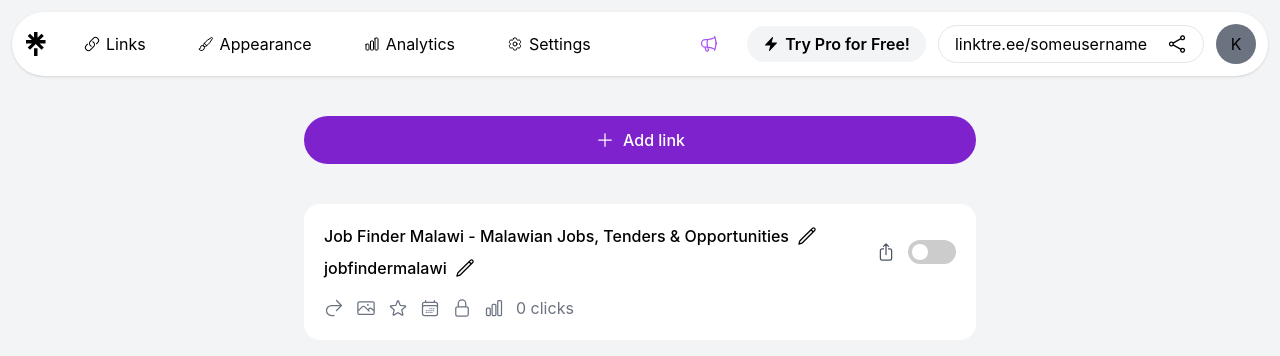
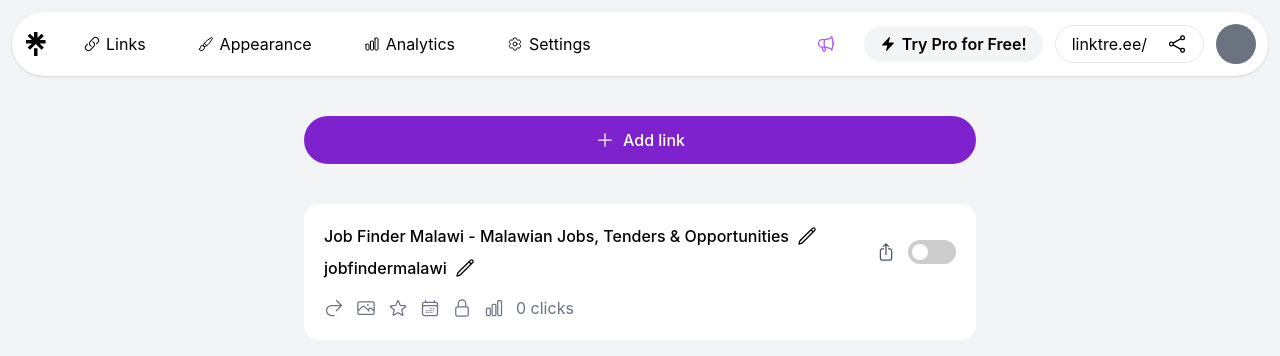
Before and after one commit to KellsWorks/linktree-clone, a React (Create React App) app in the folder frontend/: page /admin in a window 1280 px wide. Shown: the top 356 px of the page. Built offline with nearby package versions, Linux system fonts and the light colour scheme.

Commit message:
frontend: login, auth store

```diff
--- a/frontend/package.json
+++ b/frontend/package.json
@@ -21,6 +21,7 @@
     "react-router-dom": "^6.14.1",
     "react-scripts": "5.0.1",
     "react-toastify": "^9.1.3",
+    "redux-persist": "^6.0.0",
     "typescript": "^4.9.5",
     "web-vitals": "^2.1.4"
   },
--- a/frontend/src/index.tsx
+++ b/frontend/src/index.tsx
@@ -13,6 +13,9 @@
 import Register from './pages/auth/Register';
 import Admin from './pages/admin';
 import Account from './pages/account';
+import { Provider } from 'react-redux';
+
+import store, { persistor } from './store'
 
 const router = createBrowserRouter([
   {
@@ -43,7 +46,10 @@
 
 root.render(
   <React.StrictMode>
+    <Provider store={store}>
+
     <RouterProvider router={router} />
+    </Provider>
   </React.StrictMode>
 );
 
--- a/frontend/src/pages/admin/index.tsx
+++ b/frontend/src/pages/admin/index.tsx
@@ -7,6 +7,11 @@
 import '../../additional-styles/switch.css'
 
 import HeaderIcon from '../../assets/header.svg'
+import { useSelector } from 'react-redux'
+import { RootState } from '../../store'
+import ApiService from '../services/ApiService'
+
+import { ToastContainer, toast } from 'react-toastify';
 
 const interests = new Array<{ name: String, imageUrl: any }>(
     {
@@ -44,7 +49,13 @@
     const [title, setTitle] = useState<string>('Job Finder Malawi - Malawian Jobs, Tenders & Opportunities');
     const [weblink, setWeblink] = useState('jobfindermalawi');
 
+    const [newTitle, setNewTitle] = useState<string>('')
+
     const [showAdd, setShowAdd] = useState<boolean>(false);
+
+    const auth = useSelector((state: RootState) => state.auth);
+
+    const [loading, setLoading] = useState<boolean>(false);
 
     const handleIconClick = () => {
         setIsTitleEditing(true);
@@ -67,7 +78,39 @@
         setWeblink(e.target.value);
     };
 
+    const handleAddWeblink = (e: React.FormEvent<HTMLFormElement>) => {
+
+        e.preventDefault()
+
+        setLoading(true)
+
+        ApiService.post('weblink/add', {
+            "title" : newWeblink,
+            "link" : newWeblink
+        })
+        .then((response) => {
+            console.log(response)
+            toast.success('Weblink added successfully!', {
+                position: toast.POSITION.TOP_RIGHT,
+                delay: 3000
+            });
+            setLoading(false)
+            setWeblink("")
+            setShowAdd(false)
+        })
+        .catch((error) => {
+            toast.error('Unexpected error occurred, please try again!', {
+                position: toast.POSITION.TOP_RIGHT,
+                delay: 3000
+            });
+            setLoading(false)
+            setShowAdd(false)
+        })
+
+    }
+
     return (
+        <>
             <div className='bg-gray-100 h-screen p-3'>
                 <div className="rounded-full w-full px-3 py-3 flex items-center justify-between bg-white shadow">
                     <div className="flex items-center space-x-5">
@@ -100,13 +143,13 @@
                             <p className='text-black font-semibold'>Try Pro for Free!</p>
                         </button>
                         <div className="rounded-full border py-1.5 px-4 flex items-center space-x-5">
-                        <p>linktre.ee/someusername</p>
+                            <p>linktre.ee/{auth.username}</p>
                             <button className='hover:bg-gray-100 hover:rounded-full'>
                                 <ShareIcon className='w-5 h-5' />
                             </button>
                         </div>
-                    <div className="rounded-full bg-gray-500 text-black text-center justify-center p-2 h-10 w-10">
-                        K
+                        <div className="uppercase rounded-full bg-gray-500 text-black text-center justify-center p-2 h-10 w-10">
+                            {auth.username?.charAt(0)}
                         </div>
                     </div>
                 </div>
@@ -127,12 +170,12 @@
                                             <XMarkIcon className='w-5 h-5' />
                                         </button>
                                     </div>
-                                <div className="w-full flex items-center space-x-5 mt-5">
-                                    <CoreInput type={'text'} label={'URL'} value={newWeblink} onChange={(e) => setNewWeblink(e.target.value)} />
+                                    <form onSubmit={(e) => handleAddWeblink(e)} className="w-full flex items-center space-x-5 mt-5">
+                                        <CoreInput required={true} type={'text'} label={'URL'} value={newWeblink} onChange={(e) => setNewWeblink(e.target.value)} />
                                         <div className="w-20">
-                                        <CoreButton text={'Add'} type={'button'} color={'primary'} loading={false} />
+                                            <CoreButton text={'Add'} type={'submit'} color={'primary'} loading={loading} />
                                         </div>
-                                </div>
+                                    </form>
                                 </div>
                                 <div className="border-t mt-5 py-10 px-5">
                                     <div className="flex items-center justify-between">
@@ -231,6 +274,8 @@
                     </div>
                 </div>
             </div>
+            <ToastContainer />
+        </>
     )
 }
 
--- a/frontend/src/pages/auth/Login.tsx
+++ b/frontend/src/pages/auth/Login.tsx
@@ -8,6 +8,9 @@
 import 'react-toastify/dist/ReactToastify.css';
 import ApiService from '../services/ApiService';
 
+import { useDispatch } from 'react-redux'
+import authSlice from '../../store/slices/auth';
+
 export default function Login() {
 
   const navigation = useNavigate()
@@ -17,6 +20,8 @@
   const [password, setPassword] = useState<string>('')
 
   const [loading, setLoading] = useState<boolean>(false)
+
+  const dispatch = useDispatch();
 
   const handleLogin = (e: React.FormEvent<HTMLFormElement>) => {
 
@@ -30,9 +35,22 @@
     })
       .then((response) => {
 
+        console.log(response)
+
         setLoading(false)
 
+        dispatch(
+          authSlice.actions.setAuthTokens({
+            access_token: response.data.accessToken,
+          })
+        );
 
+        dispatch(
+          authSlice.actions.setAccount({
+            username: response.data.username,
+            email: response.data.email
+          })
+        )
 
         toast.success('Login successfully!', {
           position: toast.POSITION.TOP_RIGHT,
--- /dev/null
+++ b/frontend/src/store/index.ts
@@ -0,0 +1,42 @@
+
+import { configureStore, getDefaultMiddleware } from "@reduxjs/toolkit";
+import { combineReducers } from "redux";
+import {
+  FLUSH,
+  PAUSE,
+  PERSIST,
+  persistReducer,
+  persistStore,
+  PURGE,
+  REGISTER,
+  REHYDRATE,
+} from "redux-persist";
+import storage from "redux-persist/lib/storage";
+import authSlice from "./slices/auth";
+
+const rootReducer = combineReducers({
+  auth: authSlice.reducer,
+});
+
+const persistedReducer = persistReducer(
+  {
+    key: "root",
+    version: 1,
+    storage: storage,
+  },
+  rootReducer
+);
+
+const store = configureStore({
+  reducer: persistedReducer,
+  middleware: getDefaultMiddleware({
+    serializableCheck: {
+      ignoredActions: [FLUSH, REHYDRATE, PAUSE, PERSIST, PURGE, REGISTER],
+    },
+  }),
+});
+
+export const persistor = persistStore(store);
+export type RootState = ReturnType<typeof rootReducer>;
+
+export default store;
--- a/frontend/src/store/slices/auth.ts
+++ b/frontend/src/store/slices/auth.ts
@@ -1,13 +1,15 @@
 import { createSlice, PayloadAction } from "@reduxjs/toolkit";
-import { AccountResponse } from "../../types";
 
 type State = {
-  token: string | null;
-  refreshToken: string | null;
-  account: AccountResponse | null;
+  access_token: string | null;
+  username: string | null;
+  email: string | null;
+  headline: string | null;
+  logo: string | null;
+  background_color: string | null;
 };
 
-const initialState: State = { token: null, refreshToken: null, account: null };
+const initialState: State = { access_token: null, username: null, email: null, headline: null, logo: null, background_color: null };
 
 const authSlice = createSlice({
   name: "auth",
@@ -15,18 +17,20 @@
   reducers: {
     setAuthTokens(
       state: State,
-      action: PayloadAction<{ token: string; refreshToken: string }>
+      action: PayloadAction<{ access_token: string }>
     ) {
-      state.refreshToken = action.payload.refreshToken;
-      state.token = action.payload.token;
+      state.access_token = action.payload.access_token;
     },
-    setAccount(state: State, action: PayloadAction<AccountResponse>) {
-      state.account = action.payload;
+    setAccount(state: State, action: PayloadAction<any>) {
+      state.username = action.payload.username;
+      state.email = action.payload.email;
+      state.headline = action.payload.headline;
+      state.logo = action.payload.logo;
+      state.background_color = action.payload.background_color
     },
     logout(state: State) {
-      state.account = null;
-      state.refreshToken = null;
-      state.token = null;
+      state.username = null;
+      state.access_token = null;
     },
   },
 });
```
Lines whose indentation alone changed are shown as unchanged.
